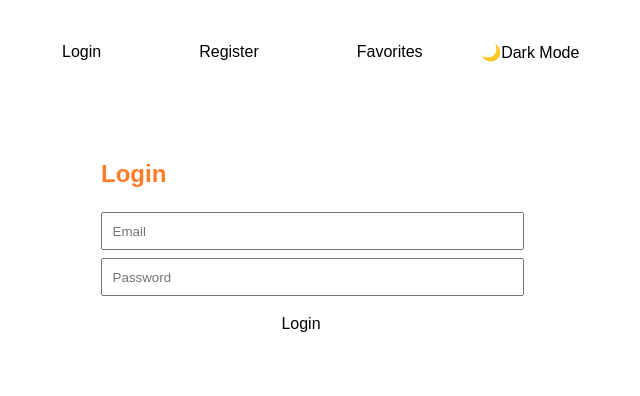
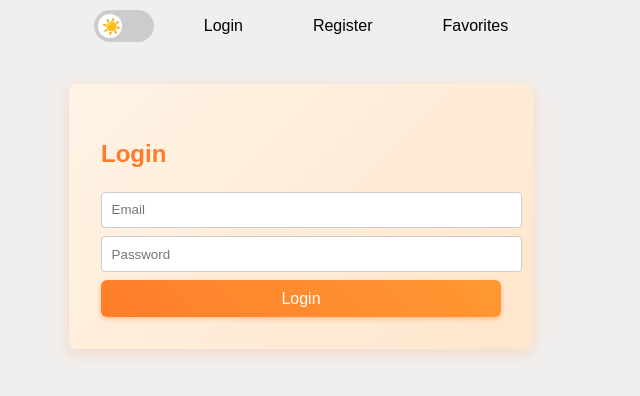
Before and after one commit to ItsDylnn/group-project, a React (Vite) app: page / in a window 1280 px wide. Shown: the top 396 px of the page, without its empty margins (339-979 px from the left). Built offline with nearby package versions, Linux system fonts and the light colour scheme.

Commit message:
UI improvments

```diff
--- a/src/App.css
+++ b/src/App.css
@@ -1,36 +1,92 @@
 body {
   margin: 0;
   font-family: Arial, sans-serif;
-  background-color: white;
+  background-color: #f1efed;
   color: #ff7d29;
+  transition: background-color 0.3s ease, color 0.3s ease;
 }
 
 body.dark {
-  background-color:#353935;
-  color: #ff7d29;
+  background: linear-gradient(45deg, #1e1d1d, #232323);
+  color: #ffb366;
 }
 
+.navbar {
+  display: flex;
+  justify-content: space-between;
+  align-items: center;
+  padding: 10px 40px;
+  background-color: #f1efed;
+  color: rgb(0, 0, 0);
+  border-bottom: none;
+  transition: background 0.3s ease, color 0.3s ease;
+}
 
-.app nav {
+body.dark .navbar {
+  background: linear-gradient(45deg, #1e1d1d, #232323);
+  color: #ffb366;
+  border-bottom: none;
+}
+
+.navbar-left {
+  flex: 1;
+  transition: color 0.3s ease;
+}
+.navbar-left:hover {
+  color: #ff7d29;
+  text-decoration: none;
+}
+
+.navbar-right {
   display: flex;
-  gap: 3rem;
-  padding: 2rem;
-  background: white;
-  align-items: center;
+  gap: 20px;
+  justify-content: flex-end;
+  flex: 1;
+  transition: color 0.3s ease;
 }
-.app.dark {
-  color: black;
-  background: #353935;
+.navbar-right a {
+  text-decoration: none;
+  color: inherit;
+  font-weight: 500;
+  transition: color 0.3s ease;
+}
+.navbar-right a:hover {
+  color:#ffb366;
+  text-decoration: underline;
+}
+
+body.dark .navbar-right a:hover {
+  color: white;
+  text-decoration: underline;
+  transition: color 0.3s ease;
 }
 
 .toggle-btn {
-  margin-left: auto;
+  background: none;
+  border: none;
+  font-size: 16px;
+  cursor: pointer;
+  font-weight: bold;
+  color: inherit;
+  transition: color 0.3s ease;
 }
 
 .form-container {
+  background: linear-gradient(135deg, #fff3e6, #ffe6cc);
   padding: 2rem;
   max-width: 400px;
-  margin: auto;
+  margin: 2rem auto;
+  border-radius: 8px;
+  box-shadow: 0 4px 15px rgba(255, 125, 41, 0.2);
+  color: #ff7d29;
+  transition: background-color 0.3s ease, color 0.3s ease, box-shadow 0.3s ease;
+}
+
+body.dark .form-container {
+  background-color: #2b2f2b;
+  color: #ffb366;
+  box-shadow: 0 4px 12px rgba(255, 125, 41, 0.4);
+  border: 1px solid #444;
 }
 
 input {
@@ -38,15 +94,48 @@ input {
   width: 100%;
   padding: 0.6rem;
   margin: 0.5rem 0;
+  border: 1px solid #ccc;
+  border-radius: 4px;
+  transition: background-color 0.3s ease, color 0.3s ease, border-color 0.3s ease;
+}
+
+body.dark input {
+  background-color: #444;
+  color: #ffb366;
+  border: 1px solid #666;
+}
+body.dark input::placeholder {
+  color: #d89a4a;
 }
 
 button {
+  background: linear-gradient(45deg, #ff7d29, #ff9933);
+  color: white;
+  border: none;
+  border-radius: 6px;
+  box-shadow: 0 2px 5px rgba(255, 125, 41, 0.4);
   padding: 0.6rem;
   width: 100%;
+  cursor: pointer;
+  transition: background 0.3s ease, box-shadow 0.3s ease;
+}
+
+button:hover {
+  background: linear-gradient(45deg, #e66300, #cc5500);
+  box-shadow: 0 4px 10px rgba(230, 99, 0, 0.6);
 }
 
 .favorites {
   padding: 2rem;
+  color: #ff7d29;
+  transition: background-color 0.3s ease, color 0.3s ease;
+}
+
+body.dark .favorites {
+  background-color: #353935;
+  color: #ffb366;
+  border-radius: 8px;
+  box-shadow: 0 3px 12px rgba(255, 125, 41, 0.2);
 }
 
 .car-grid {
@@ -60,6 +149,15 @@ button {
   padding: 1rem;
   width: 150px;
   text-align: center;
+  border-radius: 8px;
+  transition: background-color 0.3s ease, color 0.3s ease, border-color 0.3s ease, box-shadow 0.3s ease;
+}
+
+body.dark .car-card {
+  background-color: #2b2f2b;
+  color: #ffb366;
+  border: 1px solid #444;
+  box-shadow: 0 2px 10px rgba(255, 125, 41, 0.15);
 }
 
 @media (max-width: 600px) {
--- a/src/App.jsx
+++ b/src/App.jsx
@@ -1,4 +1,4 @@
-import React from "react";
+import React, { useEffect, useState } from "react"
 import { BrowserRouter as Router, Routes, Route, Link } from "react-router-dom"
 import LoginPage from "./pages/LoginPage"
 import RegisterPage from "./pages/RegisterPage"
@@ -7,14 +7,27 @@ import DarkModeToggle from "./components/DarkModeToggle"
 import "./App.css"
 
 function App() {
+  const [darkMode, setDarkMode] = useState(() => {
+    return localStorage.getItem("theme") === "dark"
+  })
+
+  useEffect(() => {
+    document.body.className = darkMode ? "dark" : ""
+    localStorage.setItem("theme", darkMode ? "dark" : "light")
+  }, [darkMode])
+
   return (
     <Router>
-      <div className="app">
-        <nav>
-          <Link to="/">Login</Link>
-          <Link to="/register">Register</Link>
-          <Link to="/favorites">Favorites</Link>
-          <DarkModeToggle />
+      <div className={`app ${darkMode ? "dark" : ""}`}>
+        <nav className="navbar">
+          <div className="navbar-left">
+            <DarkModeToggle darkMode={darkMode} setDarkMode={setDarkMode} />
+          </div>
+          <div className="navbar-right">
+            <Link to="/">Login</Link>
+            <Link to="/register">Register</Link>
+            <Link to="/favorites">Favorites</Link>
+          </div>
         </nav>
 
         <Routes>
--- /dev/null
+++ b/src/components/DarkModeToggle.css
@@ -0,0 +1,67 @@
+.theme-switch-wrapper {
+  display: flex;
+  align-items: center;
+  justify-content: flex-start;
+}
+
+.theme-switch {
+  position: relative;
+  display: inline-block;
+  width: 60px;
+  height: 32px;
+}
+
+.theme-switch input {
+  opacity: 0;
+  width: 0;
+  height: 0;
+}
+
+.slider {
+  position: absolute;
+  cursor: pointer;
+  background-color: #ccc;
+  border-radius: 34px;
+  top: 0;
+  left: 0;
+  right: 0;
+  bottom: 0;
+  transition: background-color 0.4s;
+}
+
+.slider:before {
+  position: absolute;
+  content: "";
+  height: 24px;
+  width: 24px;
+  left: 4px;
+  bottom: 4px;
+  background-color: white;
+  border-radius: 50%;
+  transition: transform 0.4s;
+}
+
+.theme-switch input:checked + .slider:before {
+  transform: translateX(28px);
+}
+
+.slider .icon {
+  position: absolute;
+  top: 5px;
+  left: 8px;
+  font-size: 16px;
+  pointer-events: none;
+  transition: transform 0.4s;
+}
+
+.theme-switch input:checked + .slider .icon {
+  transform: translateX(28px);
+}
+
+.theme-switch input:checked + .slider {
+  background-color: #666;
+}
+
+.slider.round {
+  border-radius: 34px;
+}
--- a/src/components/DarkModeToggle.jsx
+++ b/src/components/DarkModeToggle.jsx
@@ -1,18 +1,28 @@
 import React, { useEffect, useState } from "react"
+import "./DarkModeToggle.css"
 
 export default function DarkModeToggle() {
   const [darkMode, setDarkMode] = useState(() => {
     return localStorage.getItem("theme") === "dark"
-  });
+  })
 
   useEffect(() => {
     document.body.className = darkMode ? "dark" : ""
     localStorage.setItem("theme", darkMode ? "dark" : "light")
-  }, [darkMode]);
+  }, [darkMode])
 
   return (
-      <button onClick={() => setDarkMode(prev => !prev)} className="toggle-btn">
-        {darkMode ? "☀️Light Mode" : "🌙Dark Mode"}
-      </button>
+    <div className="theme-switch-wrapper">
+      <label className="theme-switch">
+        <input
+          type="checkbox"
+          checked={darkMode}
+          onChange={() => setDarkMode((prev) => !prev)}
+        />
+        <span className="slider round">
+          <span className="icon">{darkMode ? "🌙" : "☀️"}</span>
+        </span>
+      </label>
+    </div>
   )
 }
--- a/src/pages/FavoritesPage.jsx
+++ b/src/pages/FavoritesPage.jsx
@@ -3,7 +3,7 @@ import React from "react"
 const favorites = [
   { id: 1, name: "Tesla", image: "" },
   { id: 2, name: "BMW", image: "" },
-];
+]
 
 export default function FavoritesPage() {
   return (
--- a/src/pages/LoginPage.jsx
+++ b/src/pages/LoginPage.jsx
@@ -7,7 +7,7 @@ export default function LoginPage() {
 
   const handleSubmit = (e) => {
     fakeLogin(email, password)
-  };
+  }
 
   return (
     <div className="form-container">
--- a/src/pages/RegisterPage.jsx
+++ b/src/pages/RegisterPage.jsx
@@ -6,7 +6,7 @@ export default function RegisterPage() {
 
   const handleRegister = (e) => {
     console.log("Registered:", email)
-  };
+  }
 
   return (
     <div className="form-container">
```
